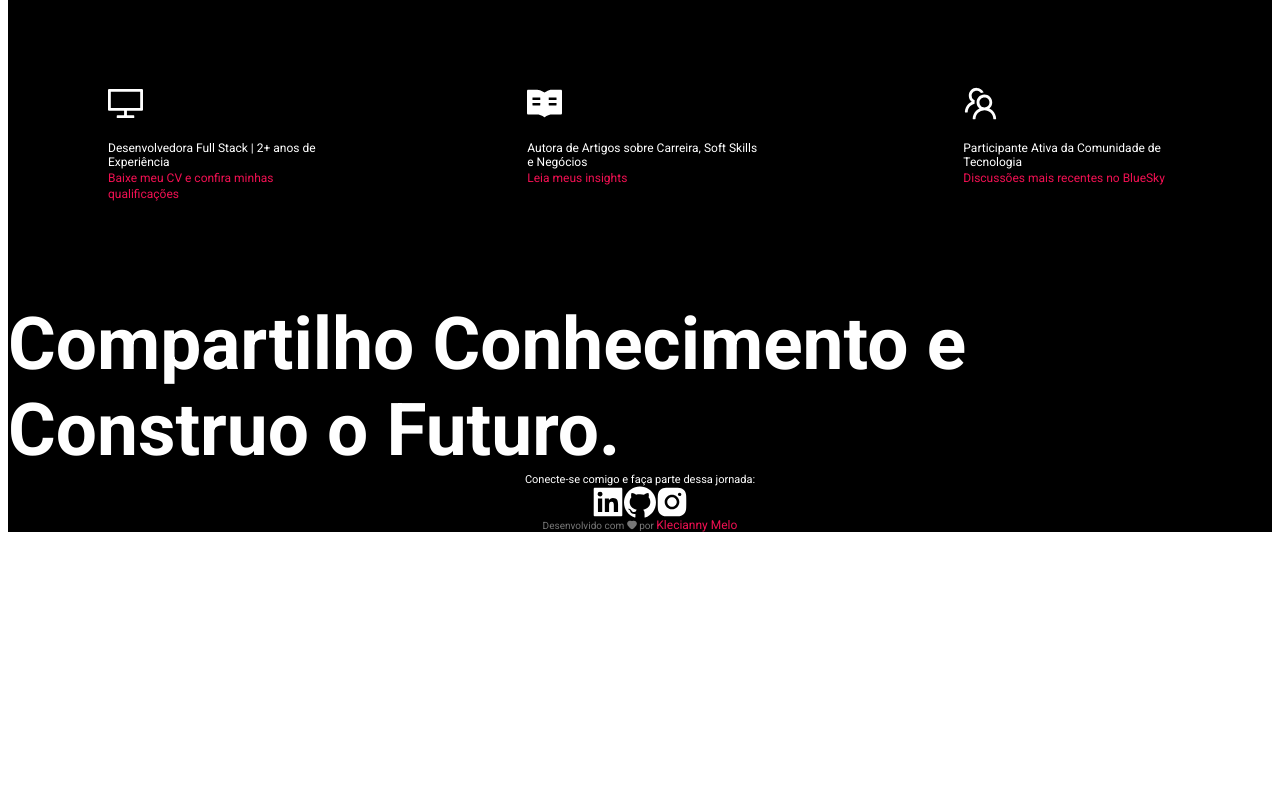
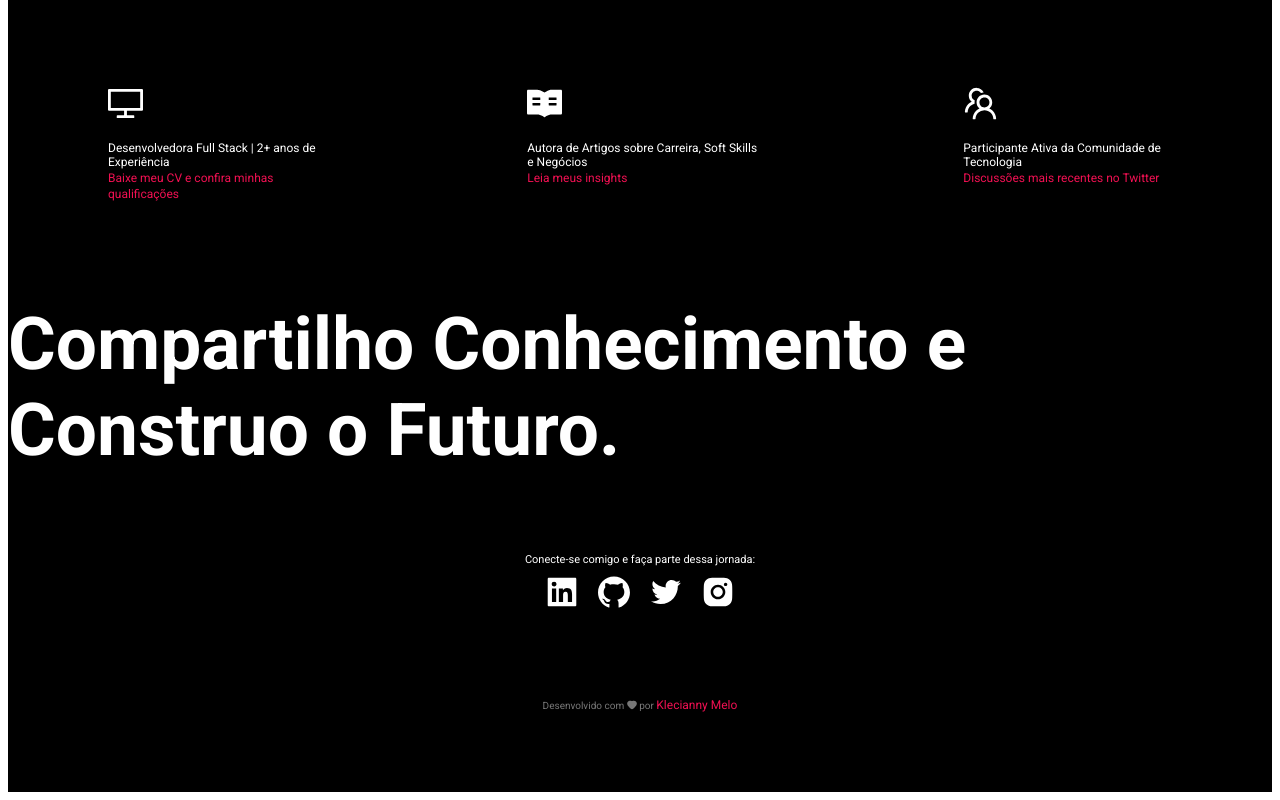
Before and after one commit to Kecbm/portfolio-v4, a React (Create React App) app: page /contact in a window 1280 px wide. Shown: the part 522-1322 px from the top of the page. Before the commit the page ends 1062 px from the top, so only its background shows below. Built offline with nearby package versions, Linux system fonts and the light colour scheme.

Commit message:
:lipstick: footer

```diff
--- a/src/components/Footer.tsx
+++ b/src/components/Footer.tsx
@@ -1,8 +1,12 @@
 import React from 'react';
-import { DesktopOutlined, ReadFilled, TeamOutlined, HeartFilled, LinkedinFilled, GithubFilled, InstagramFilled } from '@ant-design/icons';
+import { DesktopOutlined, ReadFilled, TeamOutlined, HeartFilled, LinkedinFilled, GithubFilled, TwitterOutlined, InstagramFilled } from '@ant-design/icons';
 import { StyledFooter } from './StyledFooter';
 
 const Footer: React.FC = () => {
+
+  const handleArticlesClick = () => {
+    window.location.href = '/articles';
+  };
 
   return (
     <StyledFooter>
@@ -21,13 +25,13 @@ const Footer: React.FC = () => {
         <div className='assignments-ft'>
           <ReadFilled className='icon-ft' />
           <p className='text-ft'>Autora de Artigos sobre Carreira, Soft Skills e Negócios</p>
-          <a href='#' target='_blank' rel='noreferrer' className='link-ft'>Leia meus insights</a>
+          <a href='#' target='_blank' rel='noreferrer' className='link-ft' onClick={handleArticlesClick}>Leia meus insights</a>
         </div>
 
         <div className='assignments-ft'>
           <TeamOutlined className='icon-ft' />
           <p className='text-ft'>Participante Ativa da Comunidade de Tecnologia</p>
-          <a href='#' target='_blank' rel='noreferrer' className='link-ft'>Discussões mais recentes no BlueSky</a>
+          <a href='#' target='_blank' rel='noreferrer' className='link-ft'>Discussões mais recentes no Twitter</a>
         </div>
       </section>
 
@@ -35,11 +39,13 @@ const Footer: React.FC = () => {
         <h2 id='title-ft-two'>Compartilho Conhecimento e Construo o Futuro.</h2>
 
         <p id='network-ft'>Conecte-se comigo e faça parte dessa jornada:</p>
-        <div>
-          <LinkedinFilled className='newtwork-icon-ft' />
-          <GithubFilled className='newtwork-icon-ft' />
+
+        <div id='newtwork-links-ft'>
+          <LinkedinFilled alt='Linkedin' title='Linkedin' className='newtwork-icon-ft' />
+          <GithubFilled alt='Github' title='Github' className='newtwork-icon-ft' />
+          <TwitterOutlined alt='Twitter' title='Twitter' className='newtwork-icon-ft' />
           {/* Bluesky */}
-          <InstagramFilled className='newtwork-icon-ft' />
+          <InstagramFilled alt='Instagram' title='Instagram' className='newtwork-icon-ft' />
         </div>
 
         <p id='Copyright'>Desenvolvido com <HeartFilled /> por <a href="https://github.com/kecbm" className='link-ft'>Klecianny Melo</a></p>
--- a/src/components/StyledFooter.ts
+++ b/src/components/StyledFooter.ts
@@ -7,6 +7,7 @@ const StyledFooter = styled(AntFooter)`
   max-width: 100%;
   background-color: #000000;
   color: #FFFFFF;
+  min-height: 100vh;
   height: fit-content;
   padding: 100px 400px 100px 400px;
   font-family: 'Roboto';
@@ -48,6 +49,10 @@ const StyledFooter = styled(AntFooter)`
     color: #F11052;
   }
 
+  .link-ft::selection {
+    background-color: #FFFFFF;
+  }
+
   #section-three-ft {
     display: flex;
     flex-direction: column;
@@ -59,17 +64,29 @@ const StyledFooter = styled(AntFooter)`
     font-size: 73px;
   }
 
+  #newtwork-links-ft {
+    display: flex;
+    flex-direction: row;
+    justify-content: space-between;
+    align-items: center;
+    flex-wrap: wrap;
+  }
+
   #network-ft {
     font-size: 11px;
+    margin-top: 80px;
   }
 
   .newtwork-icon-ft {
     font-size: 32px;
+    cursor: pointer;
+    padding: 10px;
   }
 
   #Copyright {
     font-size: 10px;
     color: #777777;
+    margin: 80px;
   }
 `;
 
```
